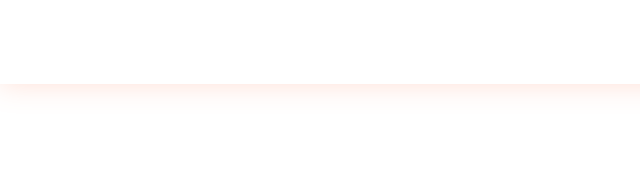
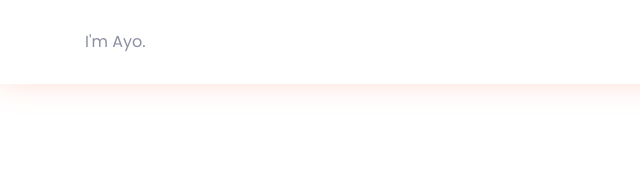
Before and after one commit to Cbookwap/tutorayojesu, a plain HTML site: page index.html in a window 1280 px wide. Shown: the top 189 px of the page, 0-640 px from the left. Drawn offline with Linux system fonts and the light colour scheme; files whose address does not match are found by name.

Commit message:
Update index.html

```diff
--- a/index.html
+++ b/index.html
@@ -66,7 +66,7 @@
                 <div class="row">
                     <div class="col-lg-12">
                         <nav class="navbar navbar-expand-lg">
-
+                          I'm Ayo.
                             <button class="navbar-toggler" type="button" data-toggle="collapse" data-target="#navbarSupportedContent" aria-controls="navbarSupportedContent" aria-expanded="false" aria-label="Toggle navigation">
                                 <span class="toggler-icon"></span>
                                 <span class="toggler-icon"></span>
```
